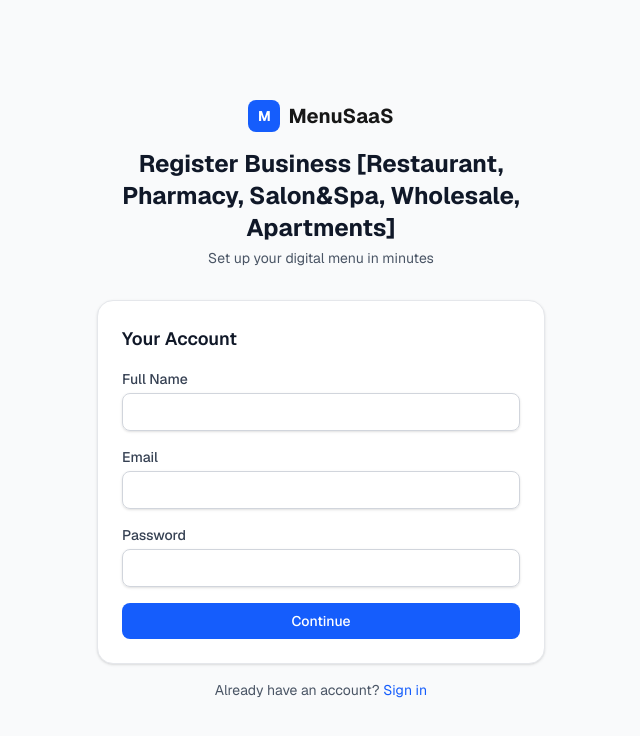
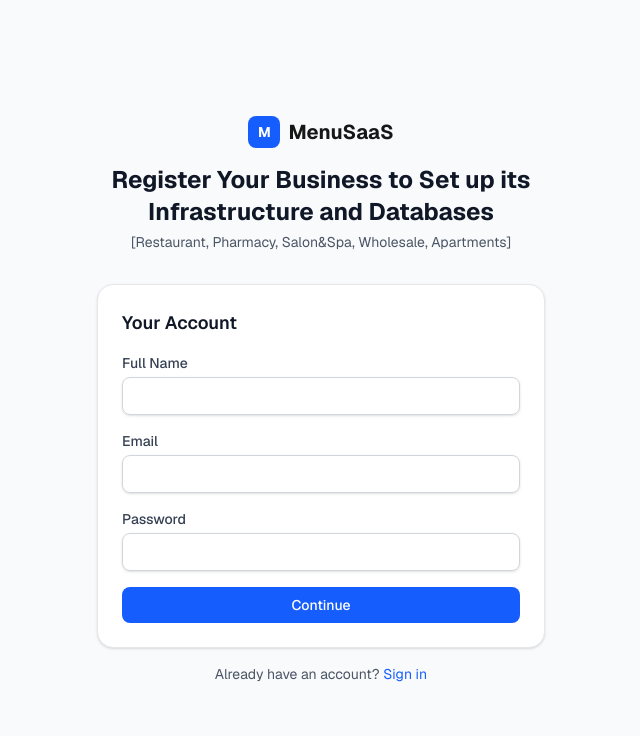
Before and after one commit to mosegic/proj, a Next.js app: page /register in a window 1280 px wide. Shown: the top 736 px of the page, without its empty margins (319-959 px from the left). Built offline with nearby package versions, Linux system fonts and the light colour scheme.

Commit message:
Revise registration page heading and description
Updated the heading and paragraph text for clarity.

```diff
--- a/src/app/register/page.tsx
+++ b/src/app/register/page.tsx
@@ -12,9 +12,9 @@ export default function RegisterPage() {
             </div>
             <span className="font-bold text-xl">MenuSaaS</span>
           </Link>
-          <h1 className="text-2xl font-bold text-gray-900">Register Business [Restaurant, Pharmacy, Salon&Spa, Wholesale, Apartments]</h1>
+          <h1 className="text-2xl font-bold text-gray-900">Register Your Business to Set up its Infrastructure and Databases</h1>
           <p className="text-sm text-gray-600 mt-1">
-            Set up your digital menu in minutes
+             [Restaurant, Pharmacy, Salon&Spa, Wholesale, Apartments]
           </p>
         </div>
         <div className="bg-white rounded-2xl shadow-sm border border-gray-200 p-6">
```
